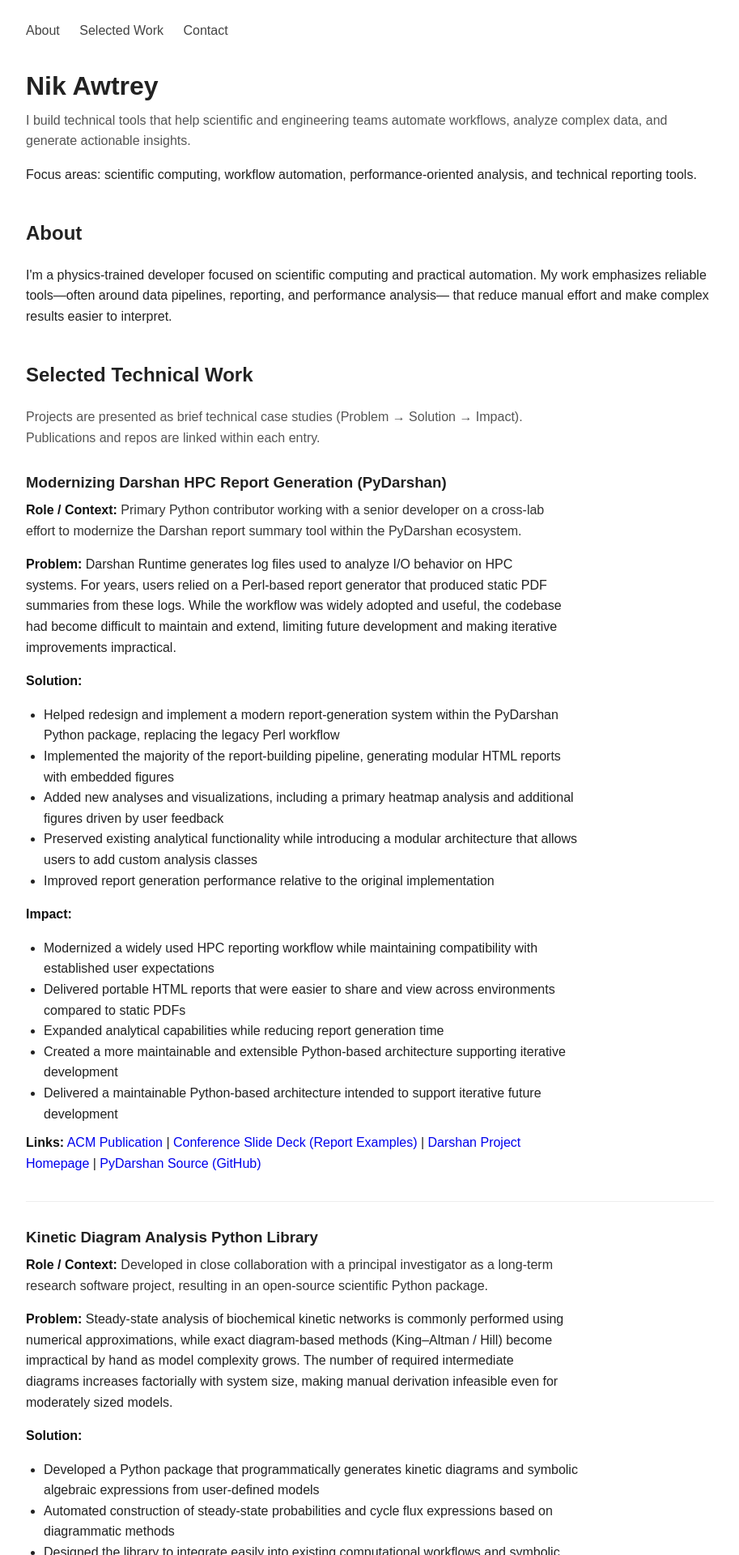
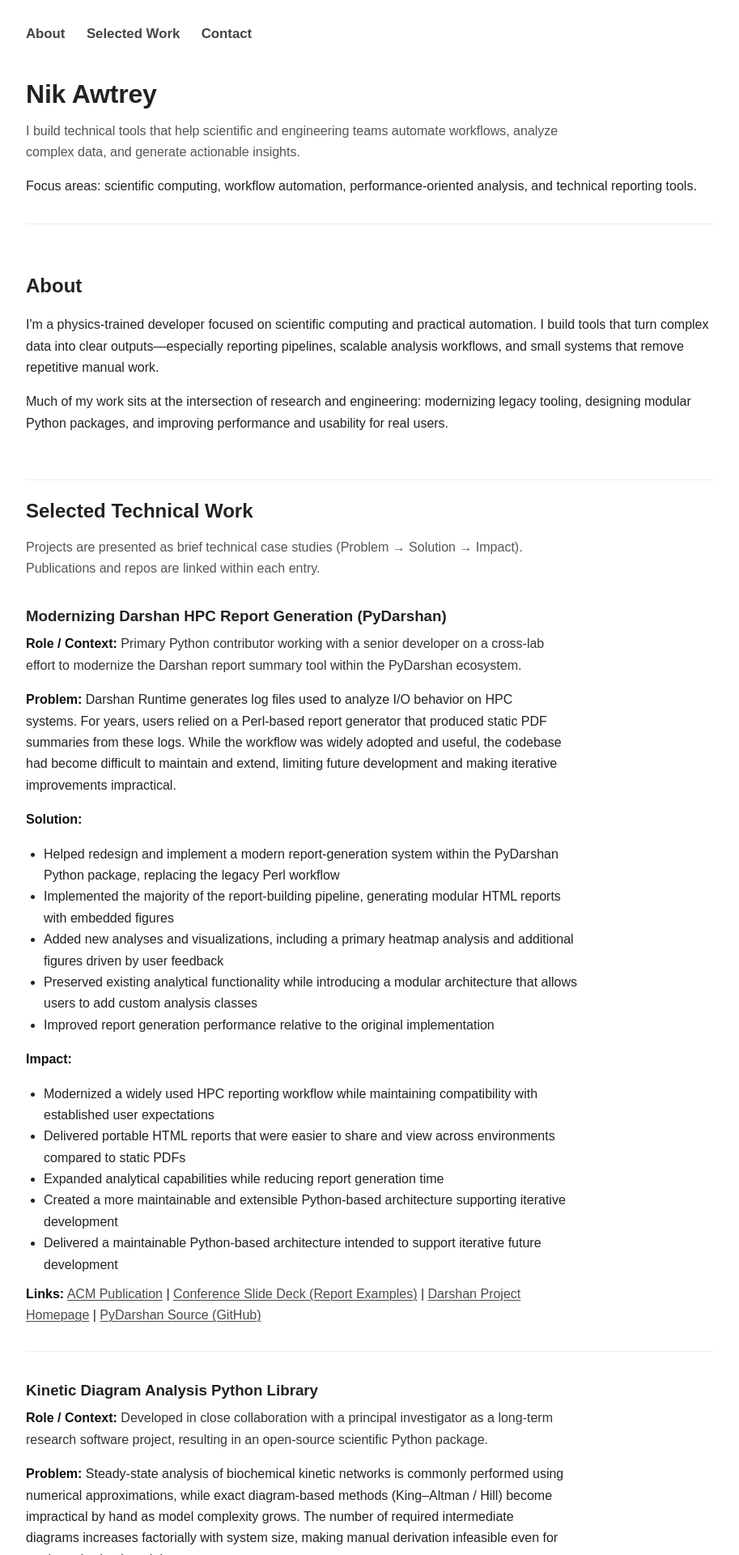
Before and after one commit to nawtrey/nikawtrey.github.io, a Jekyll site: the page built from index.html, in a window 1280 px wide. Shown: the top 1920 px of the page at 81% size, without its empty margins (183-1096 px from the left). Built offline with Jekyll 4.4.1, drawn with Linux system fonts in a browser that asks for light colours; some of the changed text lies outside the part shown.

Commit message:
Update About, CSS
* Updates hyperlink and header styling

* Adds more to About and Contact sections

```diff
--- a/index.html
+++ b/index.html
@@ -23,9 +23,13 @@ layout: default
   <section id="about">
     <h2>About</h2>
     <p>
-      I'm a physics-trained developer focused on scientific computing and practical automation.
-      My work emphasizes reliable tools—often around data pipelines, reporting, and performance analysis—
-      that reduce manual effort and make complex results easier to interpret.
+      I'm a physics-trained developer focused on scientific computing and practical automation. I build tools that
+      turn complex data into clear outputs—especially reporting pipelines, scalable analysis workflows, and
+      small systems that remove repetitive manual work.
+    </p>
+    <p>
+      Much of my work sits at the intersection of research and engineering: modernizing legacy tooling,
+      designing modular Python packages, and improving performance and usability for real users.
     </p>
   </section>
 
@@ -79,9 +83,12 @@ layout: default
 
   <section id="contact">
     <h2>Contact</h2>
+    <p>
+      Email is the best way to reach me. LinkedIn works as a secondary option if email is inconvenient.
+    </p>
     <p>Email: <a href="mailto:NikAwtrey@gmail.com">NikAwtrey@gmail.com</a></p>
+    <p>LinkedIn: <a href="https://www.linkedin.com/in/nawtrey">linkedin.com/in/nawtrey</a></p>
     <p>GitHub: <a href="https://github.com/nawtrey">github.com/nawtrey</a></p>
-    <p>LinkedIn: <a href="https://www.linkedin.com/in/nawtrey">linkedin.com/in/nawtrey</a></p>
   </section>
 </main>
 
--- a/style.css
+++ b/style.css
@@ -6,8 +6,8 @@ body {
   font-family: Arial, sans-serif;
   max-width: 850px;
   margin: auto;
-  padding: 25px;
-  line-height: 1.6;
+  padding: 28px;
+  line-height: 1.65;
   color: #222;
 }
 
@@ -17,19 +17,36 @@ body {
 
 h1 {
   margin-bottom: 0;
+  letter-spacing: -0.2px;
 }
 
 .subtitle {
   color: #555;
-  margin-top: 4px;
+  margin-top: 6px;
+  max-width: 75ch;
 }
 
 /* ======================================================
-   Section Spacing
+   Major Section Separation
 ====================================================== */
 
+/* Give each major section more vertical rhythm and a subtle divider */
 section {
-  margin-top: 40px;
+  margin-top: 56px;
+  padding-top: 18px;
+  border-top: 1px solid #eee;
+}
+
+/* Don’t draw a divider above the first section in <main> */
+main section:first-of-type {
+  border-top: none;
+  padding-top: 0;
+}
+
+/* Make section headings stand out a bit more when scrolling */
+section > h2 {
+  margin-top: 0;
+  margin-bottom: 12px;
 }
 
 /* ======================================================
@@ -37,13 +54,16 @@ section {
 ====================================================== */
 
 nav {
-  margin-bottom: 30px;
+  margin-bottom: 34px;
 }
 
+/* Navigation links: larger, bold-ish, gray */
 nav a {
-  margin-right: 20px;
+  margin-right: 22px;
   text-decoration: none;
   color: #444;
+  font-weight: 700;
+  font-size: 1.05em;
 }
 
 nav a:hover {
@@ -51,11 +71,18 @@ nav a:hover {
 }
 
 /* ======================================================
-   Footer
+   Header/Footer
 ====================================================== */
 
+header {
+  padding-bottom: 16px;
+  border-bottom: 1px solid #eee;
+}
+
 footer {
-  margin-top: 60px;
+  margin-top: 70px;
+  padding-top: 16px;
+  border-top: 1px solid #eee;
   color: #777;
   font-size: 0.9em;
 }
@@ -64,72 +91,78 @@ footer {
    Selected Technical Work (Project Case Studies)
 ====================================================== */
 
-/* Intro text under section heading */
 .section-intro {
   color: #555;
   margin-top: 10px;
   max-width: 75ch;
 }
 
-/* Individual project container */
+/* Project container */
 .project {
-  margin-top: 28px;
-  padding-top: 10px;
+  margin-top: 30px;
+  padding-top: 14px;
   border-top: 1px solid #eee;
 }
 
-/* Remove divider above the first project */
 .project:first-of-type {
   border-top: none;
   padding-top: 0;
 }
 
-/* Additional spacing between projects */
-.project + .project {
-  margin-top: 34px;
+/* Title + metadata */
+.project h3 {
+  margin-bottom: 6px;
 }
 
-/* Project title spacing */
-.project h3 {
-  margin-bottom: 4px;
-}
-
-/* Role / context metadata */
 .meta {
   margin: 6px 0 10px 0;
   color: #333;
 }
 
-/* Limit line length for readability */
+/* Readability */
 .project p,
 .project ul {
   max-width: 75ch;
 }
 
-/* Lists inside projects */
 .project ul {
   margin-top: 6px;
   margin-bottom: 10px;
   padding-left: 22px;
 }
 
-/* Emphasized labels (Problem / Solution / Impact) */
 .project p strong {
   color: #111;
 }
 
 /* ======================================================
-   Project Links
+   Link Styling (site-wide)
 ====================================================== */
 
+/* Default links: remove bright blue and keep consistent gray */
+a {
+  color: #4a4a4a;
+}
+
+a:visited {
+  color: #4a4a4a;
+}
+
+a:hover {
+  color: #222;
+}
+
+/* Project links should look like subtle utility links */
 .links {
   margin-top: 10px;
 }
 
 .links a {
-  text-decoration: none;
+  text-decoration: underline;
+  text-decoration-thickness: 1px;
+  text-underline-offset: 2px;
 }
 
 .links a:hover {
-  text-decoration: underline;
+  text-decoration-thickness: 2px;
 }
```
